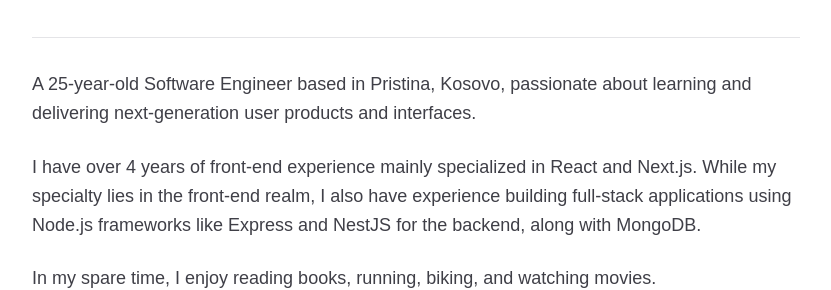
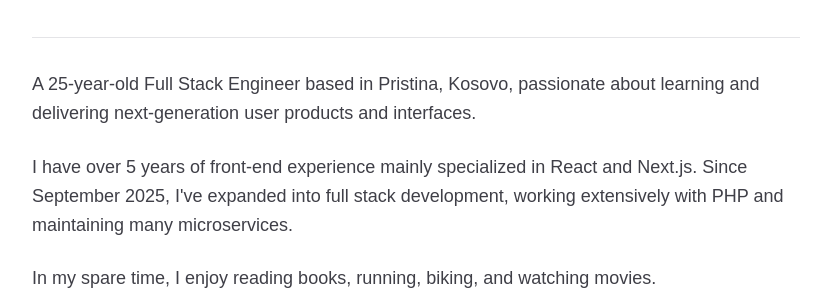
Before and after one commit to eniskraasniqi1/portfolio, a React (Vite) app: page / in a window 1280 px wide. Shown: the part 279-569 px from the top of the page, without its empty margins (224-1055 px from the left). Built offline with nearby package versions, Linux system fonts and the light colour scheme.

Commit message:
change the timeline

```diff
--- a/src/app/pages/Home.tsx
+++ b/src/app/pages/Home.tsx
@@ -19,17 +19,15 @@ const Home = () => {
 
       <section className="prose prose-lg max-w-none" aria-label="About me">
         <p className="text-lg leading-relaxed text-zinc-700 mb-6">
-          A {age}-year-old Software Engineer based in Pristina, Kosovo, passionate
+          A {age}-year-old Full Stack Engineer based in Pristina, Kosovo, passionate
           about learning and delivering next-generation user products and
           interfaces.
         </p>
 
         <p className="text-lg leading-relaxed text-zinc-700 mb-6">
-          I have over 4 years of front-end experience mainly specialized in
-          React and Next.js. While my specialty lies in the front-end realm, I
-          also have experience building full-stack applications using Node.js
-          frameworks like Express and NestJS for the backend, along with
-          MongoDB.
+          I have over 5 years of front-end experience mainly specialized in
+          React and Next.js. Since September 2025, I've expanded into full stack
+          development, working extensively with PHP and maintaining many microservices.
         </p>
 
         <p className="text-lg leading-relaxed text-zinc-700">
--- a/src/components/Timeline/Timeline.tsx
+++ b/src/components/Timeline/Timeline.tsx
@@ -9,11 +9,18 @@ interface TimelineItem {
 
 const timelineData: TimelineItem[] = [
   {
-    year: "May 2022 - Present",
+    year: "Sep 2025 - Present",
+    title: "Full Stack Engineer",
+    subtitle: "Teamleader",
+    description:
+      "Expanded into full stack development, working on both frontend and backend features for the Teamleader Focus product. Building and maintaining APIs, services, and databases in a PHP microservices architecture alongside frontend development. Main technologies used are React, Redux, TypeScript, and PHP.",
+  },
+  {
+    year: "May 2022 - Aug 2025",
     title: "Frontend Engineer",
     subtitle: "Teamleader",
     description:
-      "Developing new features for the Teamleader Focus product, enhancing user functionality and experience. Main technologies used are React, Redux, and TypeScript.",
+      "Developed new features for the Teamleader Focus product, enhancing user functionality and experience. Main technologies used are React, Redux, and TypeScript.",
   },
   {
     year: "Aug 2020 - Apr 2022",
```
